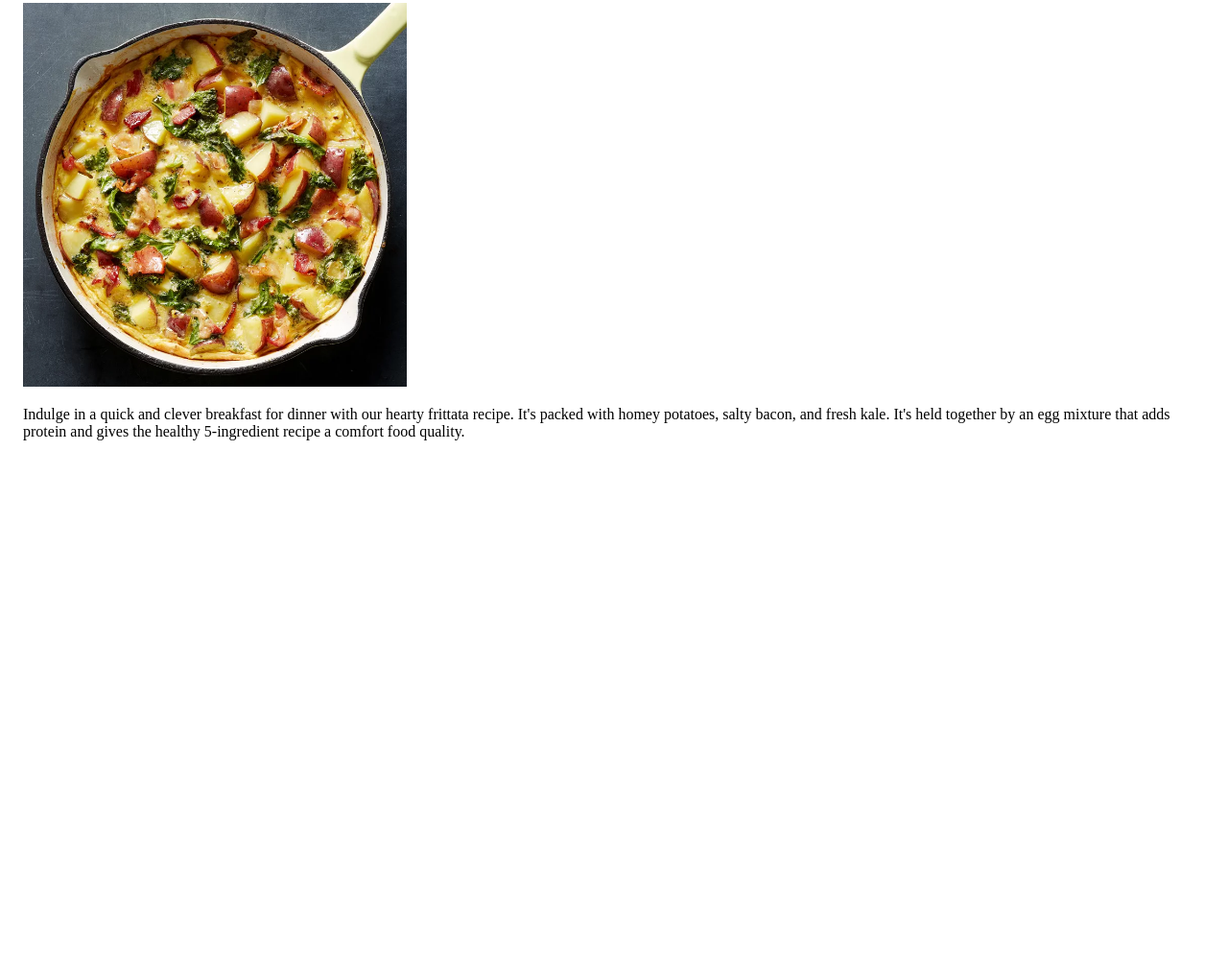
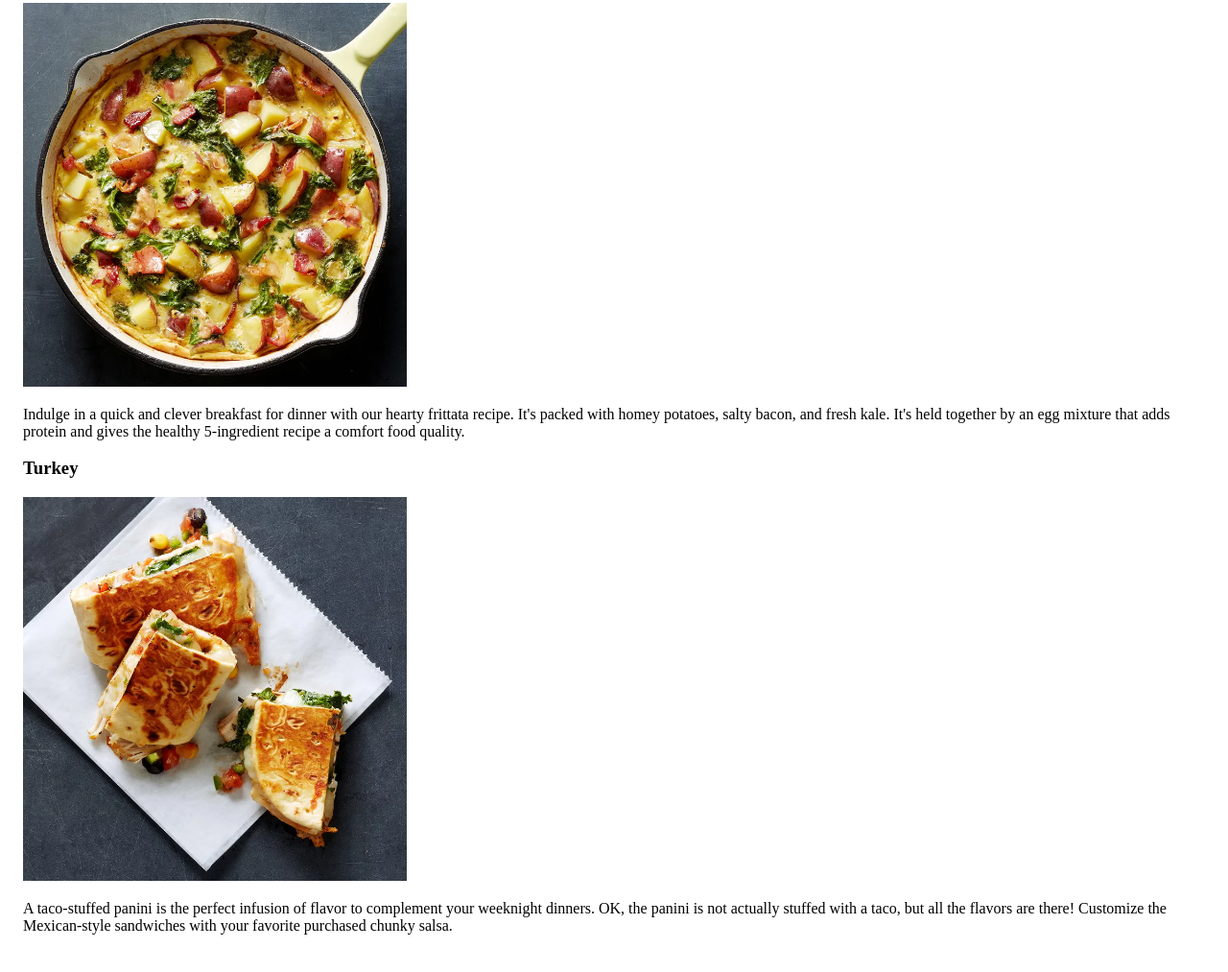
Before and after one commit to MrSrv7/recipes, a plain HTML site: page homepage.html in a window 1280 px wide. Shown: the part 189-1202 px from the top of the page at 96% size. Before the commit the page ends 800 px from the top, so only its background shows below. Drawn offline with Linux system fonts and the light colour scheme.

Commit message:
added turkeys section

```diff
--- a/homepage.html
+++ b/homepage.html
@@ -1,10 +1,12 @@
 <!DOCTYPE html>
 <html lang="en">
+
 <head>
   <meta charset="UTF-8" />
   <meta name="viewport" content="width=device-width, initial-scale=1.0" />
   <title>Recipes</title>
 </head>
+
 <body style="padding: 1rem">
   <header>
     <h1>Recipes</h1>
@@ -22,6 +24,17 @@
         gives the healthy 5-ingredient recipe a comfort food quality.
       </p>
     </section>
+
+    <section>
+      <h3>Turkey</h3>
+      <img src="images\turkey.webp" alt="Turkey" height="400" width="400" />
+      <p>
+        A taco-stuffed panini is the perfect infusion of flavor to complement your weeknight dinners. OK, the panini is
+        not actually stuffed with a taco, but all the flavors are there! Customize the Mexican-style sandwiches with
+        your favorite purchased chunky salsa.
+      </p>
+    </section>
   </main>
 </body>
+
 </html>
```
Also changed, not shown: images/turkey.webp (added). Lines whose indentation alone changed are shown as unchanged.
